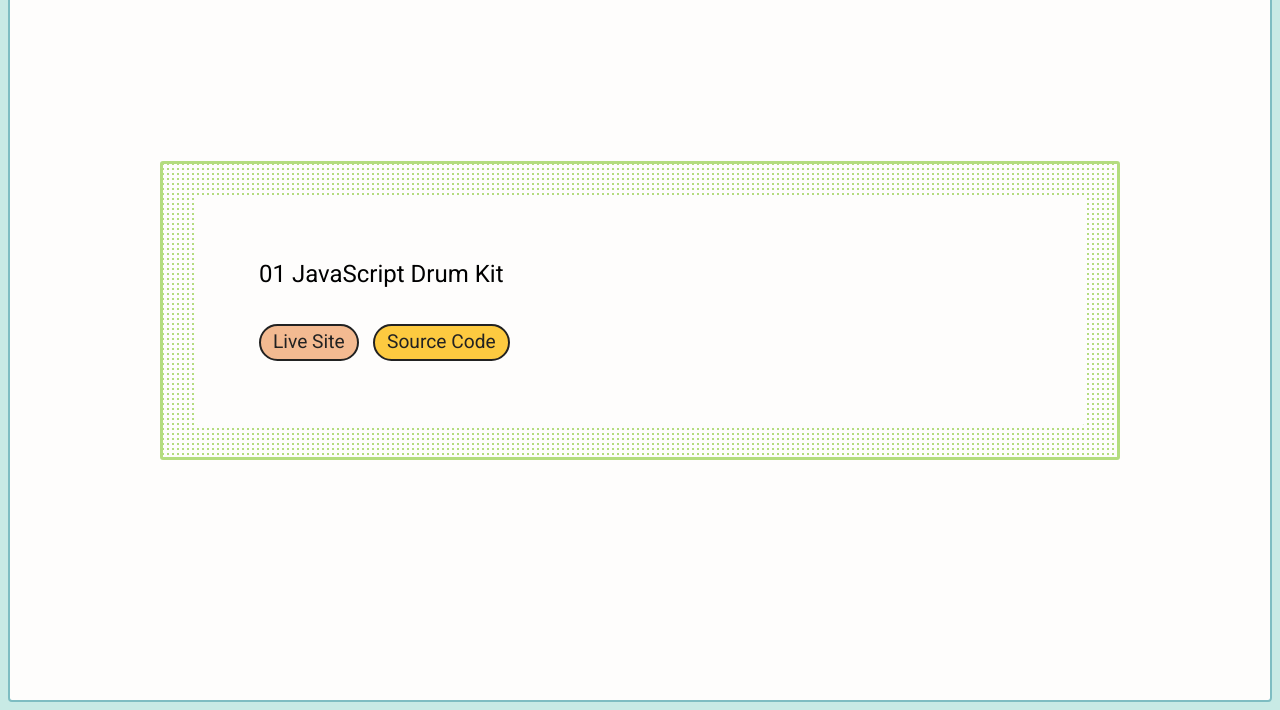
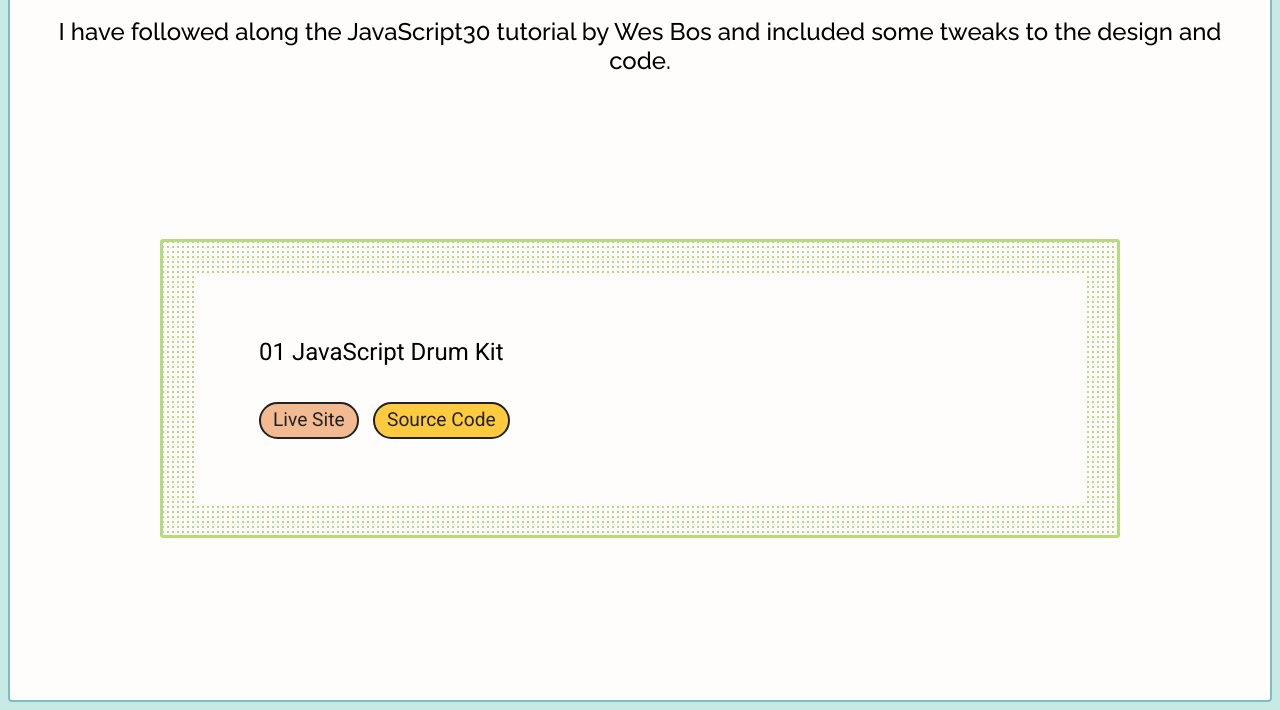
Before and after one commit to Bc-coding/BelleJS30, a plain HTML site: page index.html in a window 1280 px wide. Shown: the part 90-800 px from the top of the page. Drawn offline with Linux system fonts and the light colour scheme.

Commit message:
added some desc to the header

```diff
--- a/index.html
+++ b/index.html
@@ -11,6 +11,10 @@
     <div>
       <header>
         <p>Hello, this is a site for my JavaScript30 exercises</p>
+        <p>
+          I have followed along the JavaScript30 tutorial by Wes Bos and
+          included some tweaks to the design and code.
+        </p>
       </header>
       <main>
         <section>
--- a/main.css
+++ b/main.css
@@ -132,7 +132,7 @@ header {
 /* main */
 
 main {
-  margin-top: 3rem;
+  margin-top: 1rem;
 }
 
 section {
```
